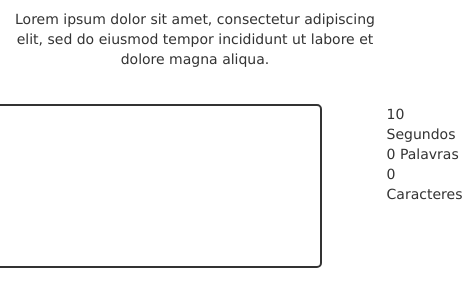
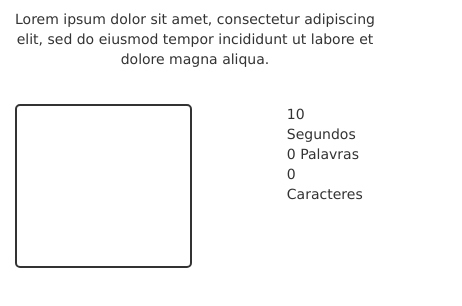
Before and after one commit to lerockit/jquery-1-alura, a plain HTML site: page index/index.html in a window 390 px wide. Shown: the part 116-422 px from the top of the page, 462 px wide, since content can reach past the window. Drawn offline with nearby package versions, Linux system fonts and the light colour scheme.

Commit message:
Arrumado problema responsivo

```diff
--- a/index/css/index.css
+++ b/index/css/index.css
@@ -37,6 +37,7 @@ body{
 	border:#333 solid 2px;
 	padding: 10px;
 	resize: none;
+	width: 100%;
 }
 
 .field-container textarea:focus {
--- a/index/index.html
+++ b/index/index.html
@@ -22,13 +22,14 @@
 				<p id="text">Lorem ipsum dolor sit amet, consectetur adipiscing elit, sed do eiusmod tempor incididunt ut labore et dolore magna aliqua.</p>
 			</div>
 
+			<div class="row">
 				<div class="field-stats-container">
 
-				<div class="field-container">
-					<textarea id="field" rows="7" cols="50"></textarea>
+					<div class="field-container col-md-5">
+						<textarea id="field" rows="7"></textarea>
 					</div>
 
-				<div class="stats-container">
+					<div class="stats-container col-md-2">
 						<ul class="stats">
 							<li class="seconds"><span id="seconds">10</span> Segundos</li>
 							<li><span id="words">0</span> Palavras</li>
@@ -39,6 +40,7 @@
 				</div>
 
 			</div>
+		</div>
 
 		<script src="js/jquery.js"></script>
 		<script src="js/main.js"></script>
```
Lines whose indentation alone changed are shown as unchanged.
